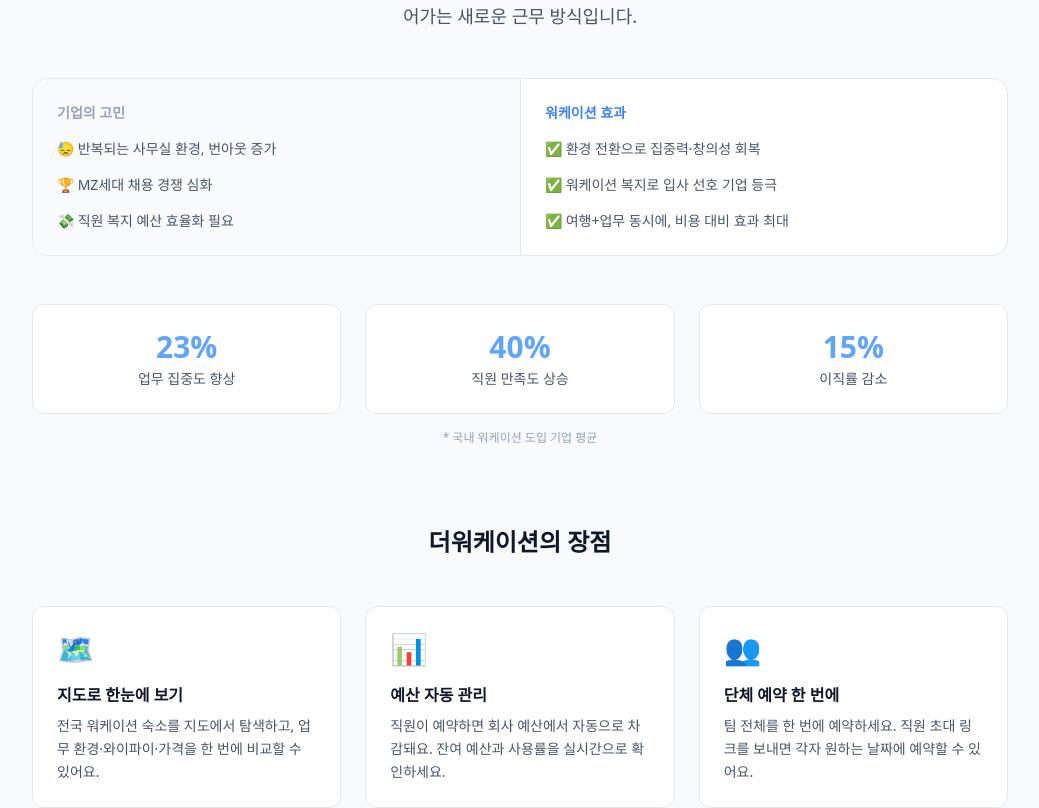
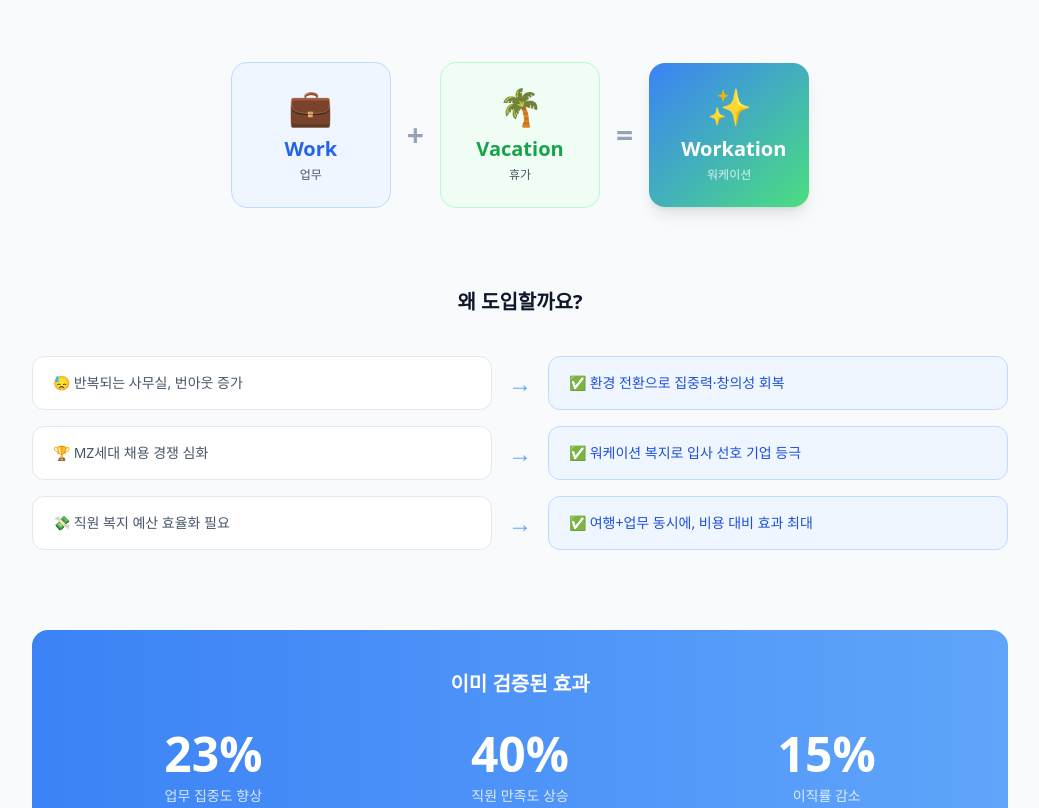
Before and after one commit to jm-potter/the_workation_app, a Next.js app in the folder workation-app/: page /workation in a window 1280 px wide. Shown: the part 226-1034 px from the top of the page, without its empty margins (120-1159 px from the left). Built offline with nearby package versions, Linux system fonts and the light colour scheme.

Commit message:
워케이션이란 페이지 시각적 개선: 아이콘 카드, 화살표 흐름, 수치 강조

```diff
--- a/workation-app/app/(main)/workation/page.tsx
+++ b/workation-app/app/(main)/workation/page.tsx
@@ -17,72 +17,105 @@ export default function WorkationInfoPage() {
       </header>
 
       <section className="max-w-5xl mx-auto px-6 py-20">
-        <div className="text-center mb-12">
-          <h2 className="text-2xl font-bold mb-4">워케이션이란?</h2>
-          <p className="text-[#475569] text-lg max-w-2xl mx-auto">
-            워케이션(Workation)은 <strong>일(Work) + 휴가(Vacation)</strong>의 합성어로,
-            여행지에서 업무를 이어가는 새로운 근무 방식입니다.
-          </p>
+
+        {/* 타이틀 */}
+        <div className="text-center mb-16">
+          <h1 className="text-3xl font-black mb-3">워케이션이란?</h1>
+          <p className="text-[#475569]">일과 휴가를 동시에, 새로운 근무 방식</p>
         </div>
 
-        <div className="bg-white border border-[#E2E8F0] rounded-2xl overflow-hidden mb-12">
-          <div className="grid grid-cols-2 divide-x divide-[#E2E8F0]">
-            <div className="p-6 bg-[#F8FAFC]">
-              <div className="text-sm font-bold text-[#94A3B8] mb-4">기업의 고민</div>
-              <ul className="space-y-4 text-sm text-[#475569]">
-                <li>😓 반복되는 사무실 환경, 번아웃 증가</li>
-                <li>🏆 MZ세대 채용 경쟁 심화</li>
-                <li>💸 직원 복지 예산 효율화 필요</li>
-              </ul>
+        {/* Work + Vacation = Workation */}
+        <div className="flex items-center justify-center gap-4 mb-20">
+          <div className="bg-blue-50 border border-blue-200 rounded-2xl px-8 py-6 text-center w-40">
+            <div className="text-4xl mb-2">💼</div>
+            <div className="font-black text-xl text-blue-600">Work</div>
+            <div className="text-xs text-[#475569] mt-1">업무</div>
           </div>
-            <div className="p-6">
-              <div className="text-sm font-bold text-blue-500 mb-4">워케이션 효과</div>
-              <ul className="space-y-4 text-sm text-[#475569]">
-                <li>✅ 환경 전환으로 집중력·창의성 회복</li>
-                <li>✅ 워케이션 복지로 입사 선호 기업 등극</li>
-                <li>✅ 여행+업무 동시에, 비용 대비 효과 최대</li>
-              </ul>
+          <div className="text-3xl font-black text-[#94A3B8]">+</div>
+          <div className="bg-green-50 border border-green-200 rounded-2xl px-8 py-6 text-center w-40">
+            <div className="text-4xl mb-2">🌴</div>
+            <div className="font-black text-xl text-green-600">Vacation</div>
+            <div className="text-xs text-[#475569] mt-1">휴가</div>
           </div>
+          <div className="text-3xl font-black text-[#94A3B8]">=</div>
+          <div className="bg-gradient-to-br from-blue-500 to-green-400 rounded-2xl px-8 py-6 text-center w-40 shadow-lg">
+            <div className="text-4xl mb-2">✨</div>
+            <div className="font-black text-xl text-white">Workation</div>
+            <div className="text-xs text-white/80 mt-1">워케이션</div>
           </div>
         </div>
 
+        {/* 문제 → 해결 */}
+        <div className="mb-20">
+          <h2 className="text-xl font-bold text-center mb-10">왜 도입할까요?</h2>
+          <div className="space-y-4">
+            {[
+              { problem: '😓 반복되는 사무실, 번아웃 증가', solution: '환경 전환으로 집중력·창의성 회복' },
+              { problem: '🏆 MZ세대 채용 경쟁 심화', solution: '워케이션 복지로 입사 선호 기업 등극' },
+              { problem: '💸 직원 복지 예산 효율화 필요', solution: '여행+업무 동시에, 비용 대비 효과 최대' },
+            ].map((item) => (
+              <div key={item.problem} className="flex items-center gap-4">
+                <div className="flex-1 bg-white border border-[#E2E8F0] rounded-xl px-5 py-4 text-sm text-[#475569]">
+                  {item.problem}
+                </div>
+                <div className="text-2xl text-blue-400 font-black shrink-0">→</div>
+                <div className="flex-1 bg-blue-50 border border-blue-200 rounded-xl px-5 py-4 text-sm text-blue-700 font-medium">
+                  ✅ {item.solution}
+                </div>
+              </div>
+            ))}
+          </div>
+        </div>
+
+        {/* 수치 */}
+        <div className="bg-gradient-to-r from-blue-500 to-blue-400 rounded-2xl p-10 mb-20">
+          <h2 className="text-xl font-bold text-white text-center mb-8">이미 검증된 효과</h2>
           <div className="grid grid-cols-3 gap-6 text-center">
             {[
               { num: '23%', label: '업무 집중도 향상' },
               { num: '40%', label: '직원 만족도 상승' },
               { num: '15%', label: '이직률 감소' },
             ].map((item) => (
-            <div key={item.label} className="bg-white border border-[#E2E8F0] rounded-xl p-6">
-              <div className="text-3xl font-black text-blue-400 mb-1">{item.num}</div>
-              <div className="text-sm text-[#475569]">{item.label}</div>
+              <div key={item.label}>
+                <div className="text-5xl font-black text-white mb-2">{item.num}</div>
+                <div className="text-sm text-white/80">{item.label}</div>
               </div>
             ))}
           </div>
-        <p className="text-center text-xs text-[#94A3B8] mt-4">* 국내 워케이션 도입 기업 평균</p>
+          <p className="text-center text-xs text-white/60 mt-6">* 국내 워케이션 도입 기업 평균</p>
+        </div>
 
         {/* 더워케이션의 장점 */}
-        <div className="mt-20">
-          <h2 className="text-2xl font-bold text-center mb-12">더워케이션의 장점</h2>
+        <div className="mb-16">
+          <h2 className="text-xl font-bold text-center mb-10">더워케이션의 장점</h2>
           <div className="grid grid-cols-3 gap-6">
             {[
               {
                 icon: '🗺️',
+                color: 'bg-purple-50 border-purple-200',
+                iconBg: 'bg-purple-100',
                 title: '지도로 한눈에 보기',
-                desc: '전국 워케이션 숙소를 지도에서 탐색하고, 업무 환경·와이파이·가격을 한 번에 비교할 수 있어요.',
+                desc: '전국 숙소를 지도에서 탐색하고 업무 환경·와이파이·가격을 한 번에 비교',
               },
               {
                 icon: '📊',
+                color: 'bg-blue-50 border-blue-200',
+                iconBg: 'bg-blue-100',
                 title: '예산 자동 관리',
-                desc: '직원이 예약하면 회사 예산에서 자동으로 차감돼요. 잔여 예산과 사용률을 실시간으로 확인하세요.',
+                desc: '예약 즉시 회사 예산 자동 차감, 잔여 예산과 사용률 실시간 확인',
               },
               {
                 icon: '👥',
+                color: 'bg-green-50 border-green-200',
+                iconBg: 'bg-green-100',
                 title: '단체 예약 한 번에',
-                desc: '팀 전체를 한 번에 예약하세요. 직원 초대 링크를 보내면 각자 원하는 날짜에 예약할 수 있어요.',
+                desc: '팀 전체를 한 번에 예약, 초대 링크로 각자 원하는 날짜 선택',
               },
             ].map((f) => (
-              <div key={f.title} className="bg-white border border-[#E2E8F0] rounded-xl p-6">
-                <div className="text-3xl mb-4">{f.icon}</div>
+              <div key={f.title} className={`border rounded-2xl p-6 ${f.color}`}>
+                <div className={`w-14 h-14 rounded-xl flex items-center justify-center text-3xl mb-4 ${f.iconBg}`}>
+                  {f.icon}
+                </div>
                 <div className="font-bold text-base mb-2">{f.title}</div>
                 <div className="text-sm text-[#475569] leading-relaxed">{f.desc}</div>
               </div>
@@ -90,7 +123,7 @@ export default function WorkationInfoPage() {
           </div>
         </div>
 
-        <div className="text-center mt-12">
+        <div className="text-center">
           <Link href="/">
             <Button variant="secondary" size="lg">← 메인으로 돌아가기</Button>
           </Link>
```
Lines whose indentation alone changed are shown as unchanged.
